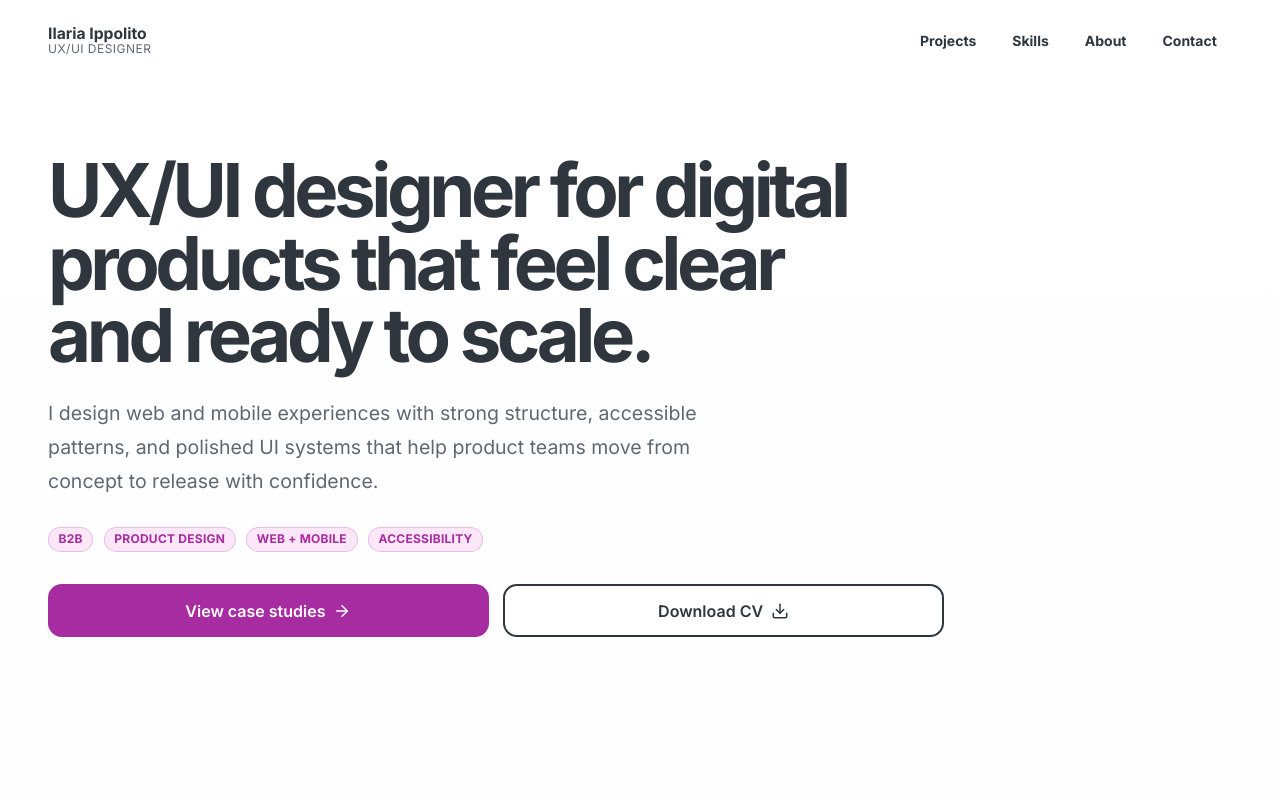
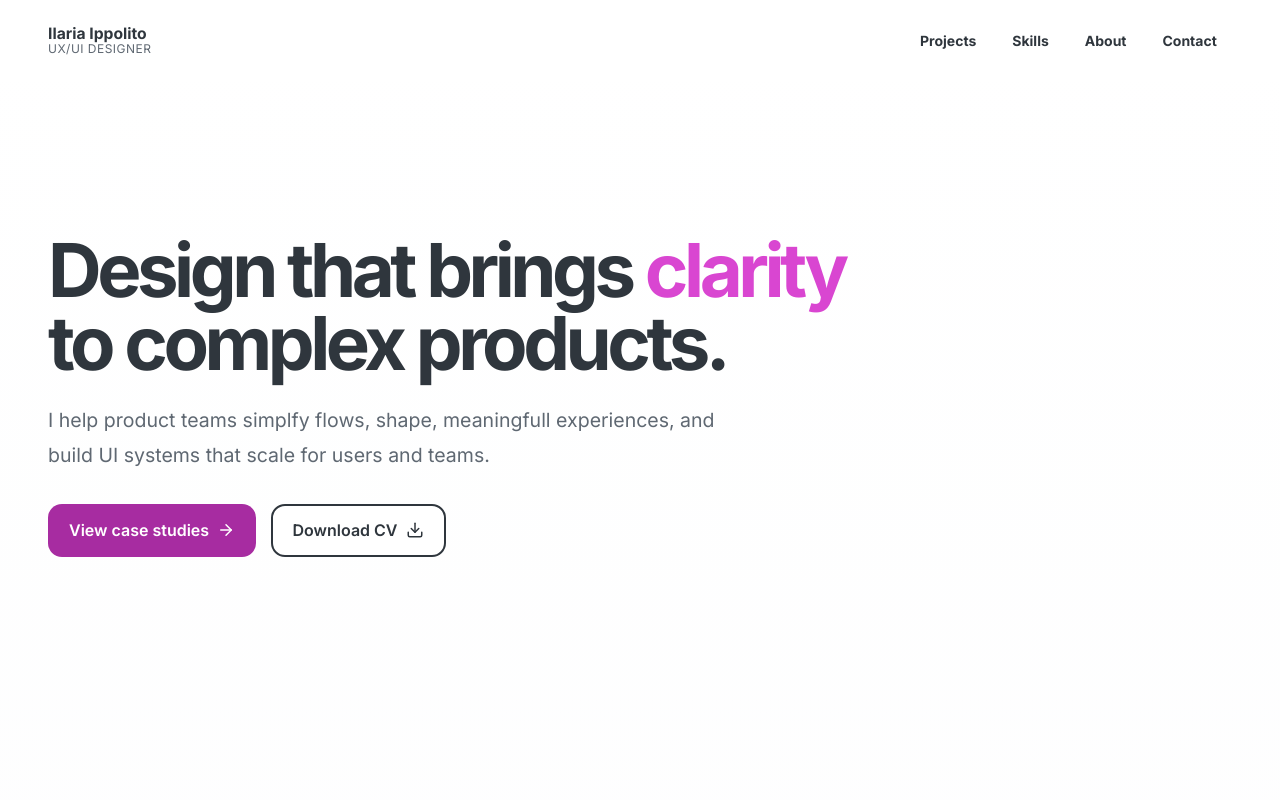
Before and after one commit to ilaria-ippolito/portfolio, a React (Vite) app: page / in a window 1280 px wide. Shown: the top 800 px of the page. Built offline with nearby package versions, Linux system fonts and the light colour scheme.

Commit message:
modify hero section title and subtitle

```diff
--- a/src/components/sections/HeroSection.jsx
+++ b/src/components/sections/HeroSection.jsx
@@ -1,4 +1,4 @@
-import { PrimaryButton, SecondaryButton, TagSmall } from '../SharedStyles';
+import { PrimaryButton, SecondaryButton } from '../SharedStyles';
 import styled from 'styled-components';
 import { useLocation, useNavigate } from 'react-router-dom';
 import { ArrowRight, Download } from 'lucide-react';
@@ -24,6 +24,10 @@ const Title = styled.h1`
   color: var(--color-neutral-700);
 `;
 
+const Highlight = styled.span`
+  color: var(--color-primary-500);
+`;
+
 const Summary = styled.p`
   margin: 1.5rem 0 0;
   max-width: 44rem;
@@ -32,31 +36,28 @@ const Summary = styled.p`
   color: var(--color-neutral-500);
 `;
 
-const Tags = styled.div`
+const Actions = styled.div`
   display: flex;
   flex-wrap: wrap;
-  gap: 0.65rem;
-  margin-top: 1.75rem;
-`;
-
-const Actions = styled.div`
-  display: grid;
-  grid-template-columns: repeat(2, minmax(0, 1fr));
   gap: 0.9rem;
   margin-top: 2rem;
 
   @media (max-width: 640px) {
+    display: grid;
     grid-template-columns: minmax(0, 1fr);
   }
 `;
 
 const ActionLink = styled.a`
   display: flex;
-  width: 100%;
   text-decoration: none;
 
-  span {
+  @media (max-width: 640px) {
     width: 100%;
+
+    span {
+      width: 100%;
+    }
   }
 `;
 
@@ -67,19 +68,13 @@ const Hero = () => {
   return (
     <Section>
       <Content>
-        <Title>UX/UI designer for digital products that feel clear and ready to scale.</Title>
+        <Title>
+          Design that brings <Highlight>clarity</Highlight> to complex products.
+        </Title>
         <Summary>
-          I design web and mobile experiences with strong structure, accessible patterns, and
-          polished UI systems that help product teams move from concept to release with
-          confidence.
+          I help product teams simplfy flows, shape, meaningfull experiences, and build UI
+          systems that scale for users and teams.
         </Summary>
-
-        <Tags aria-label="Core strengths">
-          <TagSmall>B2B</TagSmall>
-          <TagSmall>Product Design</TagSmall>
-          <TagSmall>Web + Mobile</TagSmall>
-          <TagSmall>Accessibility</TagSmall>
-        </Tags>
 
         <Actions>
           <ActionLink
```
